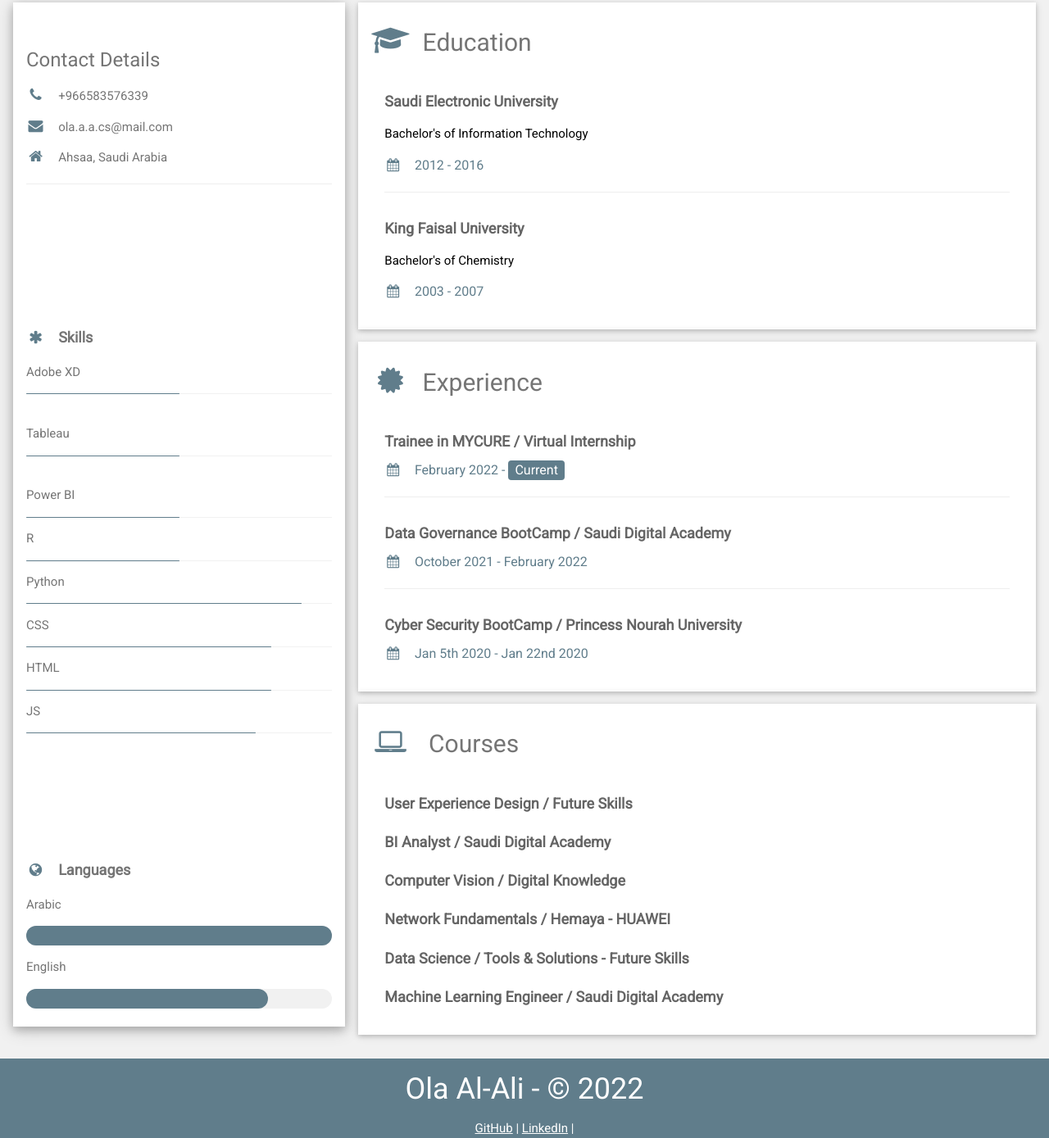
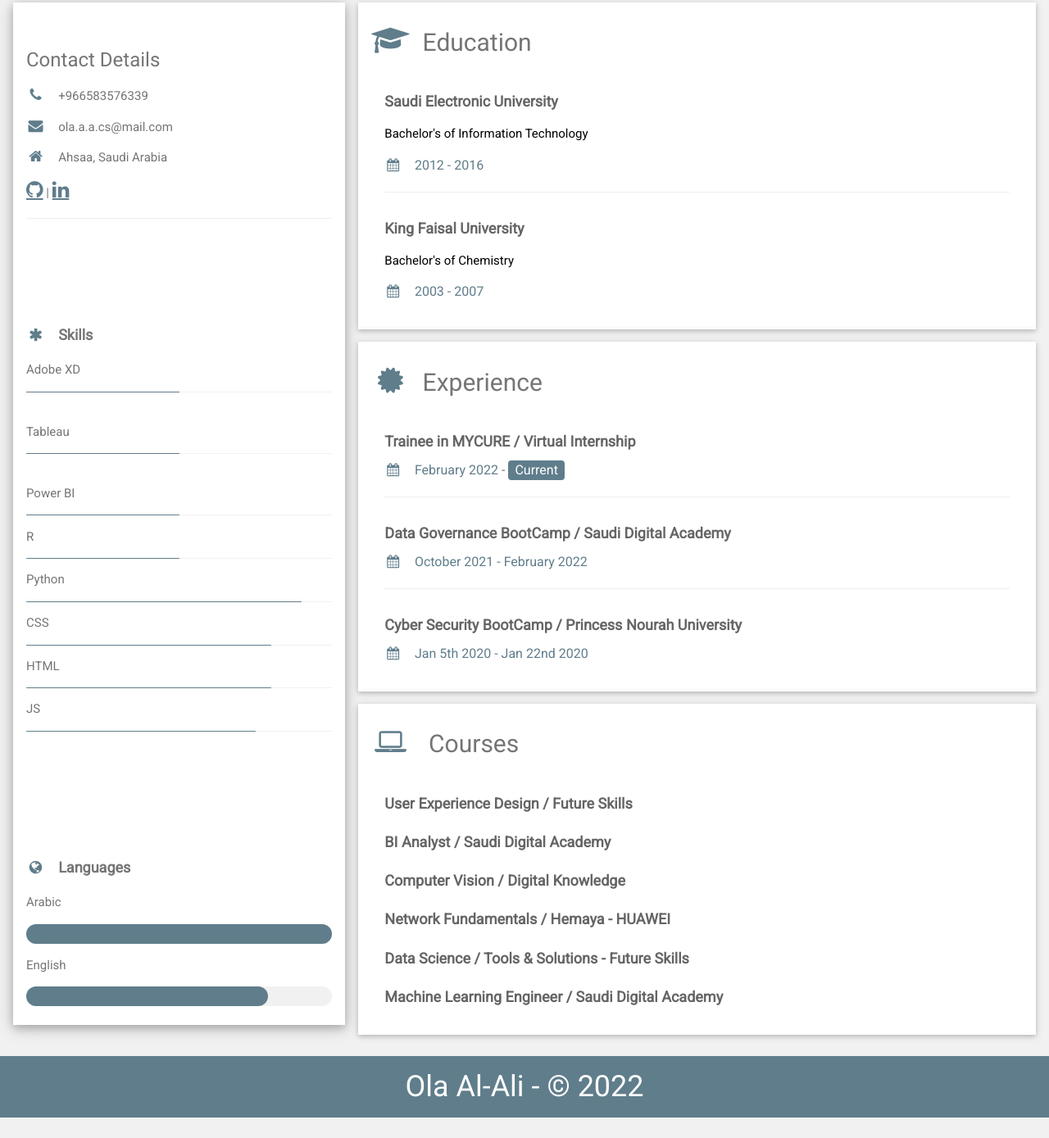
Before and after one commit to OlaAL/CV, a plain HTML site: page index.html in a window 1280 px wide. Shown: the part 151-1540 px from the top of the page at 82% size. After the commit the page ends 1515 px from the top, so only its background shows below. Drawn offline with nearby package versions, Linux system fonts and the light colour scheme.

Commit message:
Add files via upload

```diff
--- a/index.html
+++ b/index.html
@@ -44,14 +44,14 @@ html,body,h1,h2,h3,h4,h5,h6 {font-family: "Roboto", sans-serif}
           <p><i class="fa fa-envelope fa-fw w3-margin-right w3-large w3-text-blue-gray"></i>ola.a.a.cs@mail.com</p>
 
           <p><i class="fa fa-home fa-fw w3-margin-right w3-large w3-text-blue-gray"></i>Ahsaa, Saudi Arabia</p>
-
+          <a href="https://github.com/OlaAL/CV" class="fa fa-github  w3-xlarge w3-text-blue-gray"> </a> |
+          <a href="https://www.linkedin.com/feed/" class="fa fa-linkedin  w3-text-blue-gray w3-xlarge "> </a>
           <hr>
           <br>
           <br>
           <br>
           <br>
-          <br>
-          <br>
+
 
 
 
@@ -216,8 +216,6 @@ html,body,h1,h2,h3,h4,h5,h6 {font-family: "Roboto", sans-serif}
 
 <footer class="w3-container w3-blue-gray w3-center w3-margin-top">
   <h1>   Ola Al-Ali -  &copy; 2022</h1>
-  <a href="https://github.com/OlaAL/CV/blob/main/index.html" class="text-white-50">GitHub</a> |
-  <a href="https://www.linkedin.com/feed/" class="text-white-50">LinkedIn</a> |
 
 </footer>
 
```
